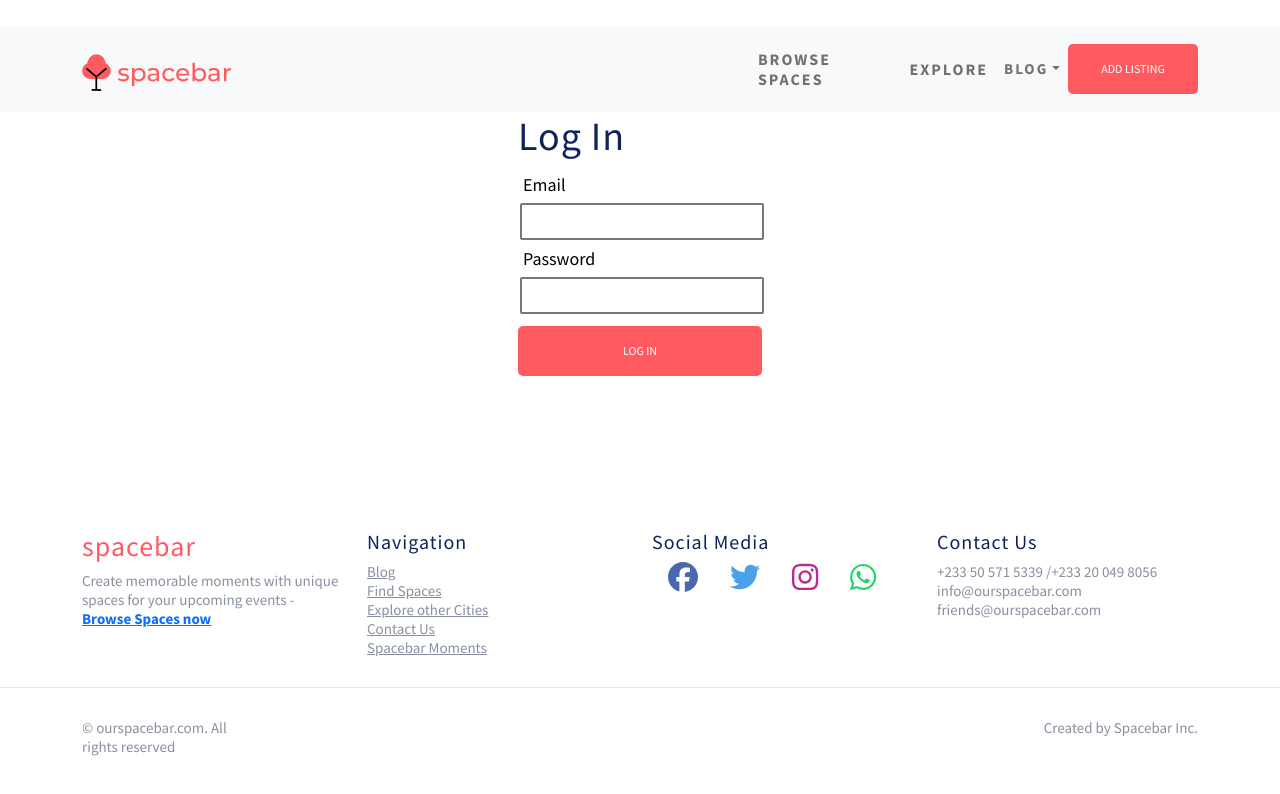
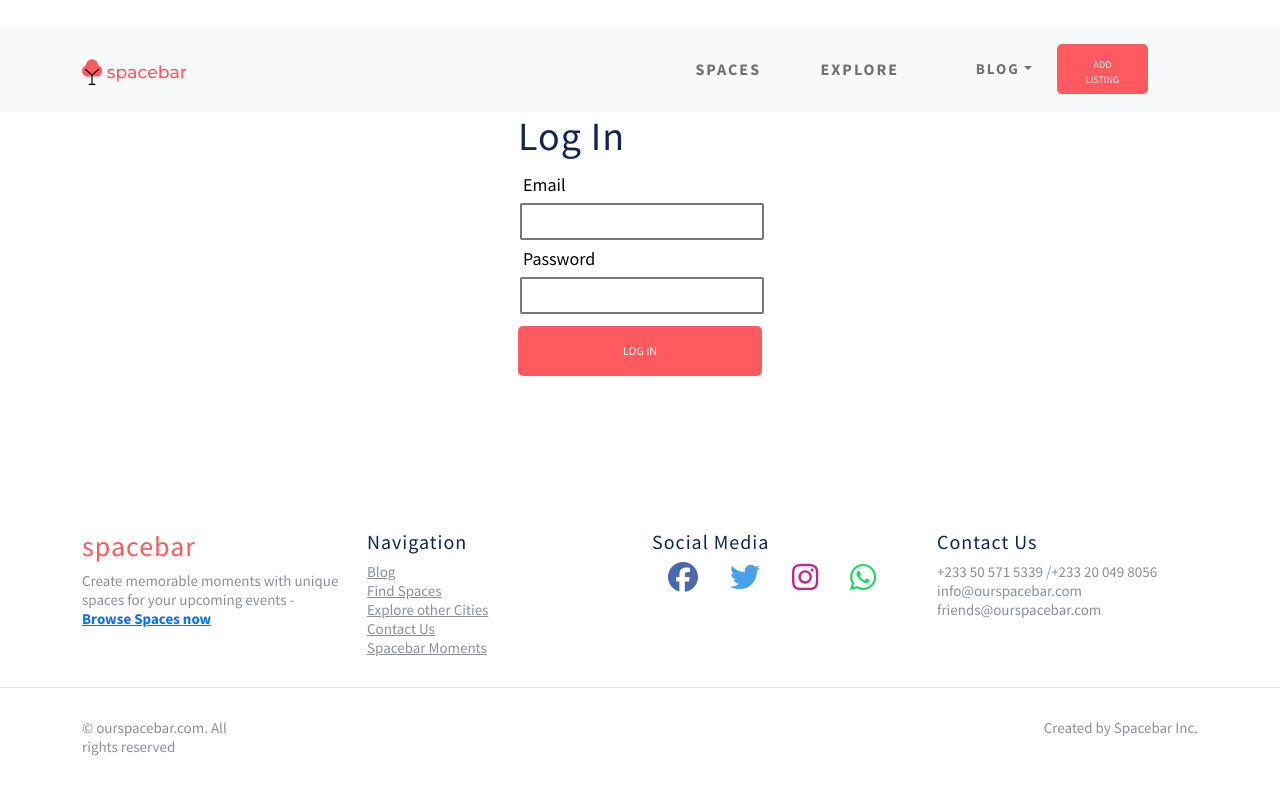
Before and after one commit to Setsofia-lab/spacebar, a React (Create React App) app: page /login in a window 1280 px wide. Shown: the top 794 px of the page. Built offline with nearby package versions, Linux system fonts and the light colour scheme; no server answers.

Commit message:
nav bar changes

```diff
--- a/src/components/Navbar.js
+++ b/src/components/Navbar.js
@@ -16,14 +16,14 @@ export default () => {
     <Navbar bg="light" expand="lg">
       <Container >
         <Navbar.Brand href="/" style={{ color: "#ff5a60", fontSize: "36px" }}>
-        <img src={require("../images/logo.svg")} alt="spacebar" style={{height:"35%" , width:"50%"}} />
+        <img src={require("../images/logo.svg")} alt="spacebar" style={{height:"35%" , width:"35%"}} />
         </Navbar.Brand>
         <Navbar.Toggle aria-controls="basic-navbar-nav" />
-        <Navbar.Collapse id="basic-navbar-nav">
+        <Navbar.Collapse id="basic-navbar-nav" style={{ paddingRight:"15%"}}>
           <Nav className="ms-auto" style={{ alignItems: "center" }}>
-            <Nav.Link href="/space" style={{ fontSize: "16px" }}>Browse Spaces</Nav.Link>
-            <Nav.Link href="/" style={{ fontSize: "16px" }}>Explore</Nav.Link>
-            <NavDropdown title="Blog" id="basic-nav-dropdown">
+            <Nav.Link href="/space" style={{ fontSize: "16px", paddingRight:"15%" }}> Spaces</Nav.Link>
+            <Nav.Link href="/" style={{ fontSize: "16px" , paddingRight:"20%"}}>Explore</Nav.Link>
+            <NavDropdown title="Blog" id="basic-nav-dropdown" style={{ paddingRight:"5%"}}>
               <NavDropdown.Item href="/blog" style={{ fontSize: "16px" }}>Blog</NavDropdown.Item>
               <NavDropdown.Item href="/contact" style={{ fontSize: "16px" }}>Contact Us</NavDropdown.Item>
               <NavDropdown.Item href="/moments" style={{ fontSize: "16px" }}>Spacebar Moments</NavDropdown.Item>
@@ -37,11 +37,11 @@ export default () => {
                 backgroundColor: "#ff5a60",
                 color: "#fff",
                 fontWeight: "500",
-                fontSize: "12px",
+                fontSize: "10px",
                 textTransform: "uppercase",
                 padding: "12px 28px",
                 borderRadius: "30",
-                width:"30%"
+                width:"40%"
               }}
             >
               ADD LISTING
--- a/src/components/eventLocation.js
+++ b/src/components/eventLocation.js
@@ -11,9 +11,9 @@ const EventLocation = ({ image, location }) => {
           navigate("space");
         }}
       >
-        <img src={image} alt="" style={{ objectFit: 'cover', borderRadius: "10px" , height:"300px "}} />
+        <img src={image} alt="" style={{ objectFit: 'cover', cursor:"pointer", borderRadius: "10px" , height:"300px "}} />
       </div>
-      <div className="e-card-title"><h4 style={{ textAlign:"center" }}>{location}</h4></div>
+      <div className="e-card-title"><h4 style={{ cursor:"pointer", textAlign:"center" }}>{location}</h4></div>
       </div>
     </div>
   );
--- a/src/components/eventType.js
+++ b/src/components/eventType.js
@@ -11,9 +11,9 @@ const EventType = ({ image, type }) => {
           navigate("space");
         }}
       >
-        <img src={image} alt="" style={{ objectFit: 'cover', onMouseOver:"true", borderTopLeftRadius: "25px" , borderBottomRightRadius:"25px", paddingBottom:"3%"  , height:"350px", width:"100%"}} />
+        <img src={image} alt="" style={{ objectFit: 'cover', cursor:"pointer", borderTopLeftRadius: "25px" , borderBottomRightRadius:"25px", paddingBottom:"3%"  , height:"350px", width:"100%"}} />
       </div>
-      <div className="e-card-title"><h4 >{type}</h4></div>
+      <div className="e-card-title" style={{cursor:"pointer"}}><h4 >{type}</h4></div>
       </div>
     </div>
   );
--- a/src/pages/homepage.js
+++ b/src/pages/homepage.js
@@ -10,7 +10,7 @@ const eventType = [
   {
     image:
       "https://media.gettyimages.com/photos/presenting-to-coworkers-picture-id576901748?k=20&m=576901748&s=612x612&w=0&h=aXZ-XTrC3WX0ncluMORE72yP3jojrlYIGO8KRIE_kHU=",
-    type: "COPORATE MEETING",
+    type: "CORPORATE MEETINGS",
   },
   {
     image:
@@ -109,7 +109,7 @@ function HomePage() {
                     paddingTop: "15%",
                   }}
                 >
-                  Find affordable and unique spaces for all your activities and
+                  Find affordable and unique spaces for your activities and
                   events{" "}
                   <h4 className="text-white" style={{paddingTop:"5%"}}> Get up to 10% discount when you pay within 72hours of booking.  </h4>
                   {/* <h4 className="text-white"> Make cancellations up until two weeks of your events and get 100% refund.  </h4> */}
--- a/src/styles/style.css
+++ b/src/styles/style.css
@@ -97,19 +97,19 @@ section {
 
 @keyframes background-images {
   0% {
-    background-image: url("https://media.gettyimages.com/photos/green-village-with-swiming-pool-picture-id170522241?s=2048x2048");
+    background-image: url("https://images.unsplash.com/photo-1509600110300-21b9d5fedeb7?ixlib=rb-1.2.1&ixid=MnwxMjA3fDB8MHxwaG90by1wYWdlfHx8fGVufDB8fHx8&auto=format&fit=crop&w=1740&q=80");
   }
   25% {
-    background-image: url("https://media.gettyimages.com/photos/green-village-with-swiming-pool-picture-id170522241?s=2048x2048");
+    background-image: url("https://images.unsplash.com/photo-1462826303086-329426d1aef5?ixlib=rb-1.2.1&ixid=MnwxMjA3fDB8MHxwaG90by1wYWdlfHx8fGVufDB8fHx8&auto=format&fit=crop&w=1740&q=80");
   }
   50% {
-    background-image: url("https://media.gettyimages.com/photos/green-village-with-swiming-pool-picture-id170522241?s=2048x2048");
+    background-image: url("https://images.unsplash.com/photo-1517248135467-4c7edcad34c4?ixlib=rb-1.2.1&ixid=MnwxMjA3fDB8MHxwaG90by1wYWdlfHx8fGVufDB8fHx8&auto=format&fit=crop&w=1740&q=80");
   }
   75% {
-    background-image: url("https://media.gettyimages.com/photos/green-village-with-swiming-pool-picture-id170522241?s=2048x2048");
+    background-image: url("https://images.unsplash.com/photo-1603425013520-e0b30e6e37dc?ixlib=rb-1.2.1&ixid=MnwxMjA3fDB8MHxwaG90by1wYWdlfHx8fGVufDB8fHx8&auto=format&fit=crop&w=1742&q=80");
   }
   100% {
-    background-image: url("https://media.gettyimages.com/photos/green-village-with-swiming-pool-picture-id170522241?s=2048x2048");
+    background-image: url("https://images.unsplash.com/photo-1580740420282-f4a447af3cb0?ixlib=rb-1.2.1&ixid=MnwxMjA3fDB8MHxwaG90by1wYWdlfHx8fGVufDB8fHx8&auto=format&fit=crop&w=1740&q=80");
   }
 }
 
```
